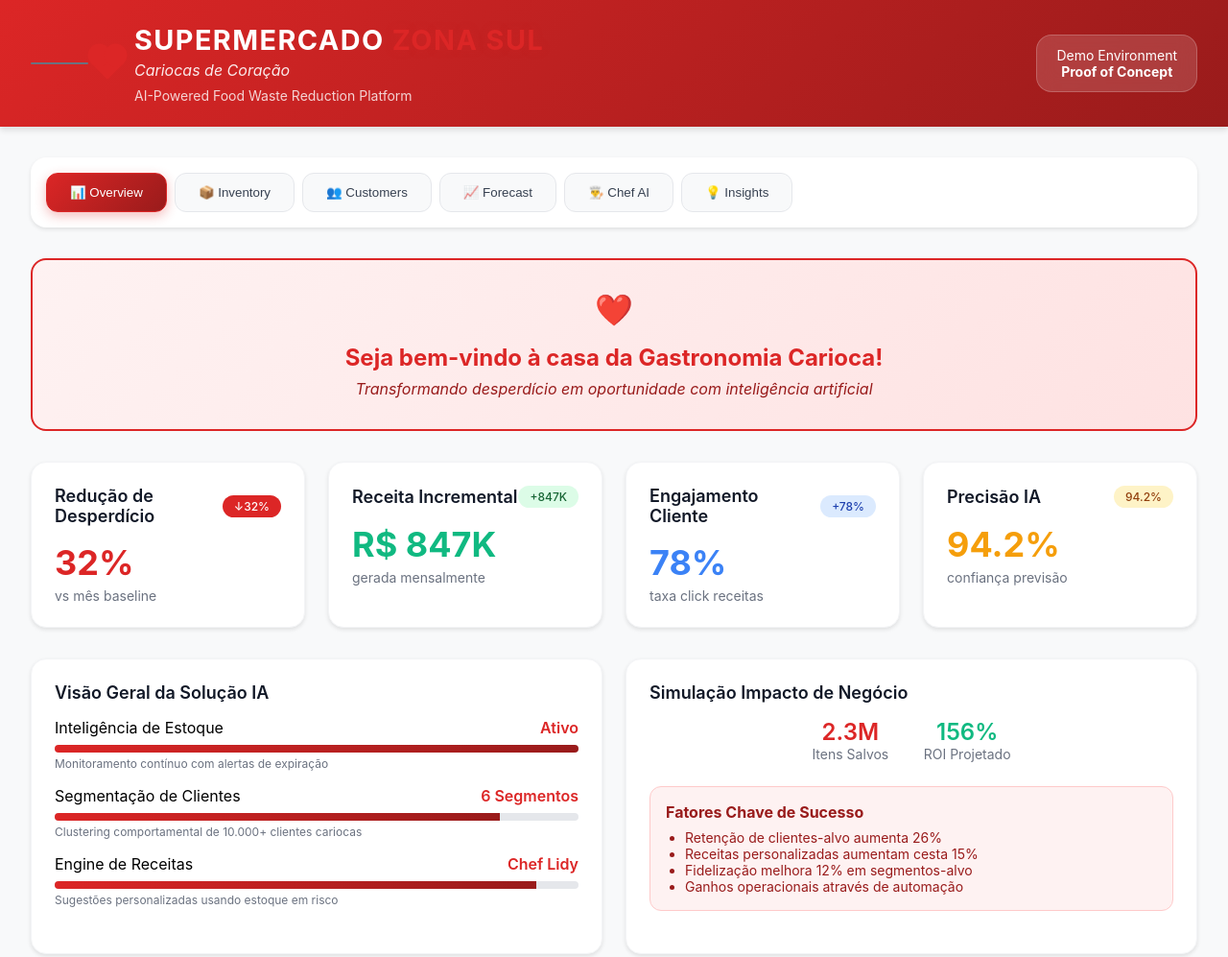
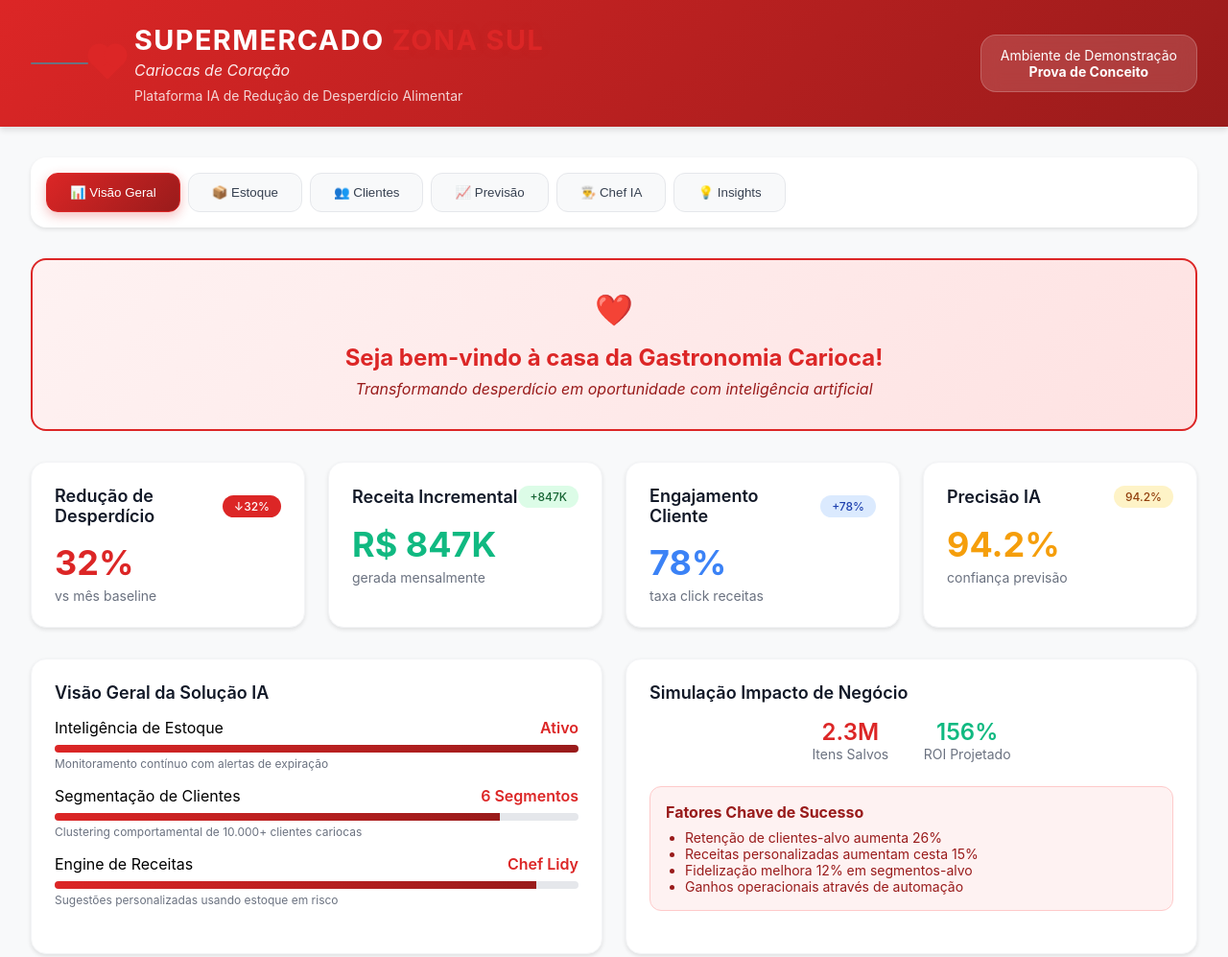
Before and after one commit to ThomasOberlin/zona-sul-demo, a plain HTML site: page index .html in a window 1280 px wide. Shown: the whole page at 96% size. Drawn offline with Linux system fonts and the light colour scheme.

Commit message:
Update index .html

```diff
--- a/index .html
+++ b/index .html
@@ -496,31 +496,31 @@
             <div>
                 <h1>SUPERMERCADO <span class="zona-sul">ZONA SUL</span></h1>
                 <div class="subtitle">Cariocas de Coração</div>
-                <div class="ai-subtitle">AI-Powered Food Waste Reduction Platform</div>
+                <div class="ai-subtitle">Plataforma IA de Redução de Desperdício Alimentar</div>
             </div>
         </div>
         <div class="demo-badge">
-            Demo Environment<br>
-            <strong>Proof of Concept</strong>
+            Ambiente de Demonstração<br>
+            <strong>Prova de Conceito</strong>
         </div>
     </div>
 
     <div class="container">
         <div class="nav-tabs">
             <button class="nav-tab active" onclick="showTab('overview')" data-tab="overview">
-                📊 Overview
+                📊 Visão Geral
             </button>
             <button class="nav-tab" onclick="showTab('inventory')" data-tab="inventory">
-                📦 Inventory
+                📦 Estoque
             </button>
             <button class="nav-tab" onclick="showTab('customers')" data-tab="customers">
-                👥 Customers
+                👥 Clientes
             </button>
             <button class="nav-tab" onclick="showTab('forecast')" data-tab="forecast">
-                📈 Forecast
+                📈 Previsão
             </button>
             <button class="nav-tab" onclick="showTab('chef-lidy')" data-tab="chef-lidy">
-                👨‍🍳 Chef AI
+                👨‍🍳 Chef IA
             </button>
             <button class="nav-tab" onclick="showTab('insights')" data-tab="insights">
                 💡 Insights
```
